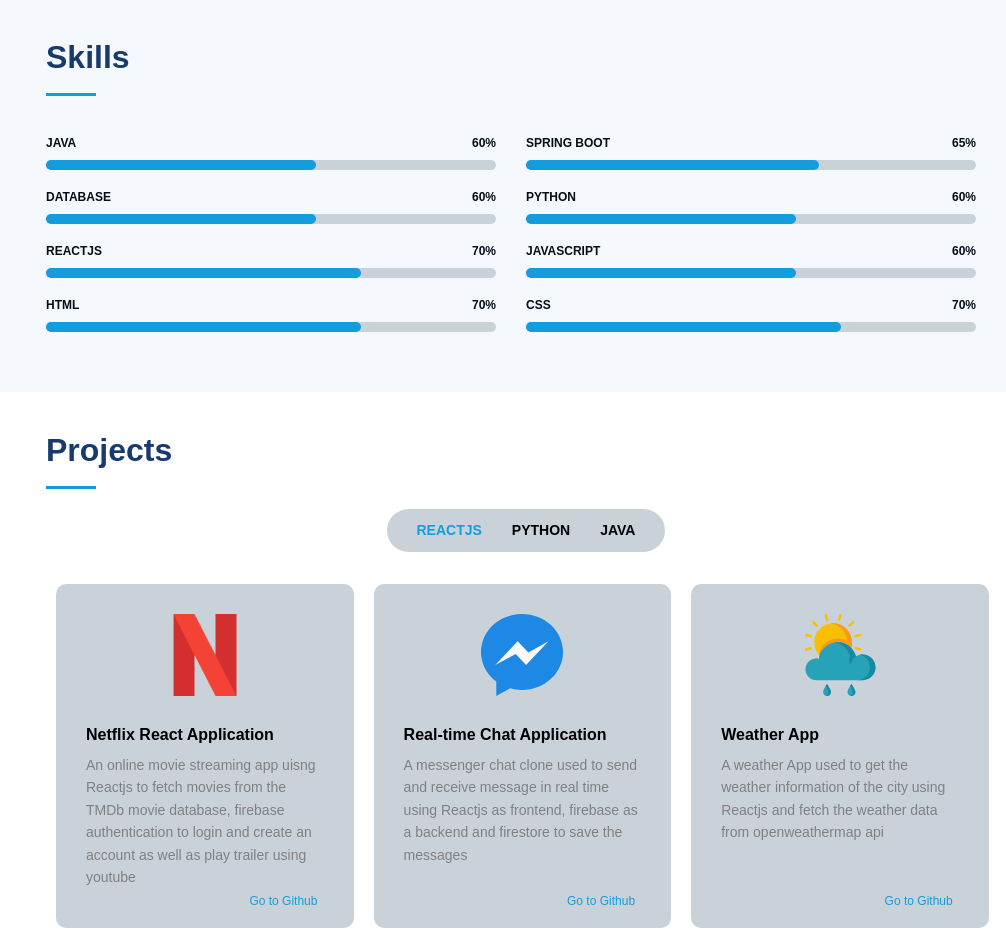
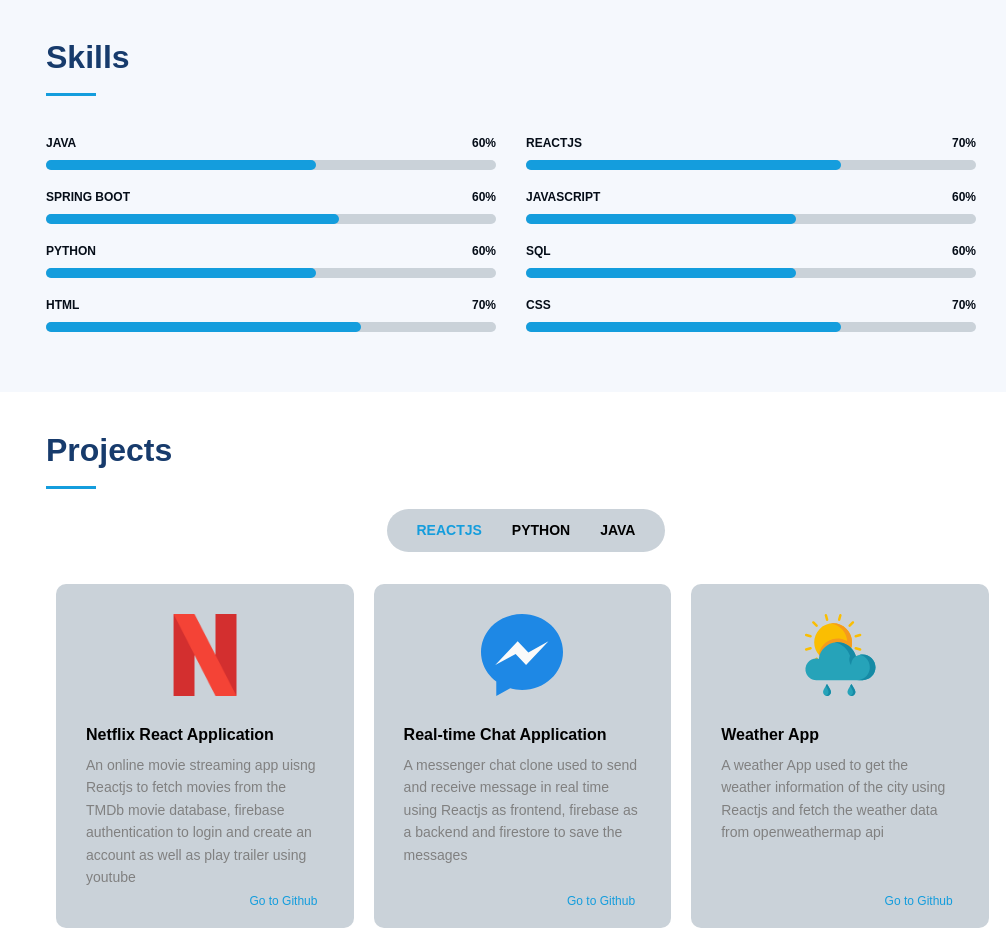
Before and after one commit to KamalByanjankar/PortfolioWebsite, a React (Create React App) app: page / in a window 1280 px wide. Shown: the part 2000-2933 px from the top of the page, without its empty margins (274-1280 px from the left). Built offline with nearby package versions, Linux system fonts and the light colour scheme.

Commit message:
skill set rearranged

```diff
--- a/src/components/Skills/Skills.jsx
+++ b/src/components/Skills/Skills.jsx
@@ -10,20 +10,20 @@
           <li className="java">
             Java<span className="skills__percent">60%</span>
           </li>
+          <li className="react">
+            ReactJs<span className="skills__percent">70%</span>
+          </li>
           <li className="springBoot">
-            Spring Boot<span className="skills__percent">65%</span>
+            Spring Boot<span className="skills__percent">60%</span>
           </li>
-          <li className="database">
-            Database<span className="skills__percent">60%</span>
+          <li className="javascript">
+            Javascript<span className="skills__percent">60%</span>
           </li>
           <li className="python">
             Python<span className="skills__percent">60%</span>
           </li>
-          <li className="react">
-            ReactJs<span className="skills__percent">70%</span>
-          </li>
-          <li className="javascript">
-            Javascript<span className="skills__percent">60%</span>
+          <li className="database">
+            SQL<span className="skills__percent">60%</span>
           </li>
           <li className="html">
             HTML<span className="skills__percent">70%</span>
```
